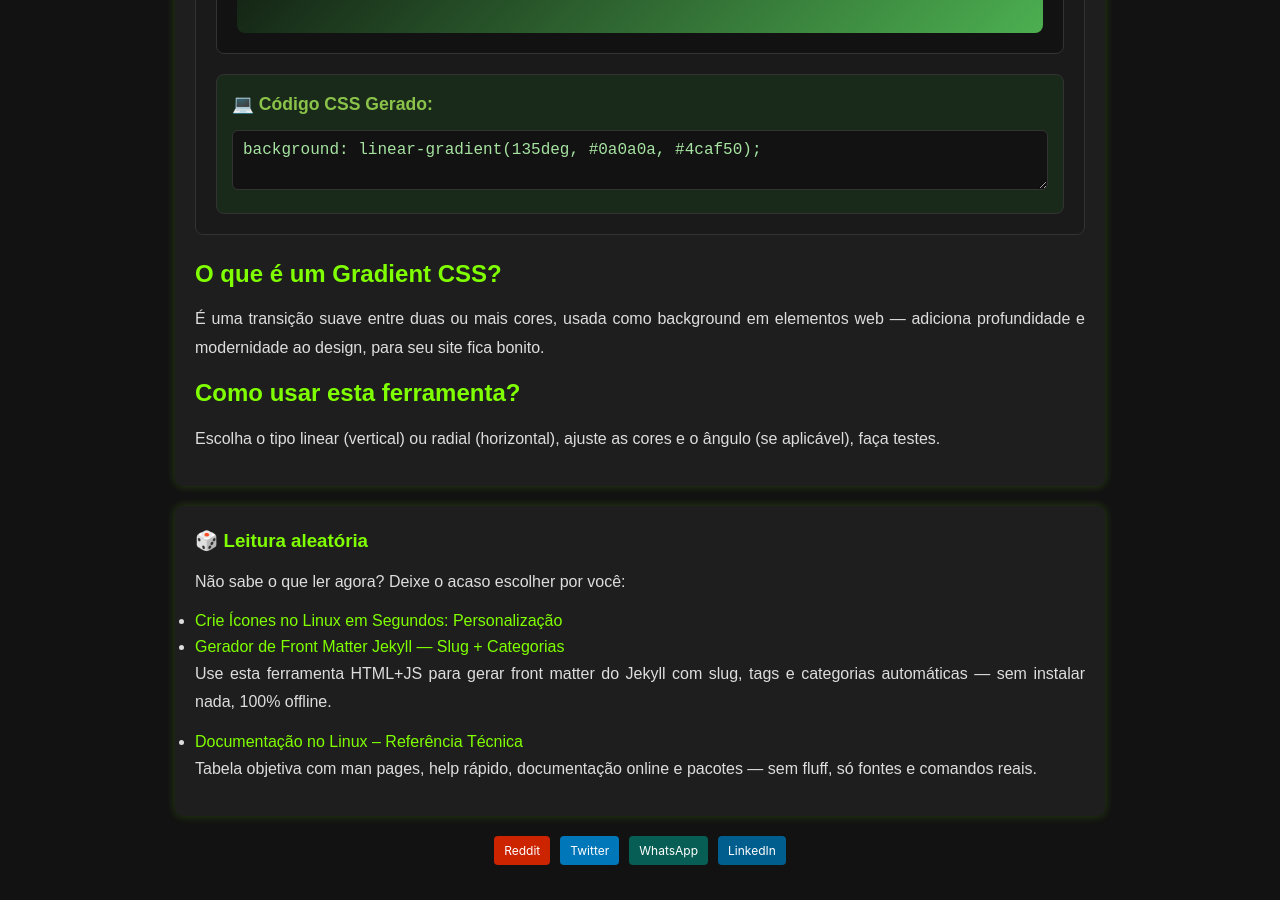
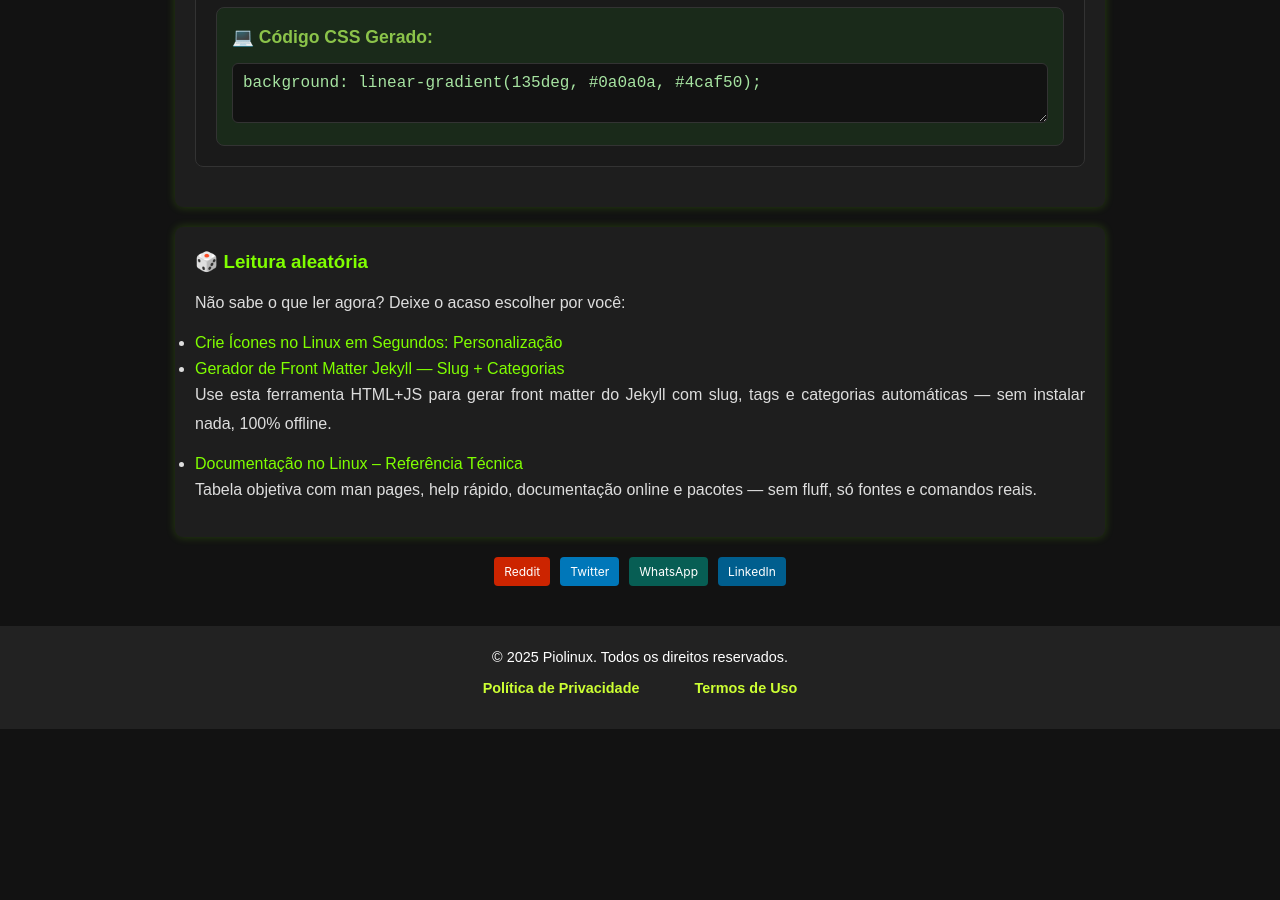
Before and after one commit to Piolinux/piolinux-site, a Jekyll site: the page built from _pages/_tools/gerador-de-gradient-css-online-linear-radial-angulo.html, in a window 1280 px wide and 900 px high, scrolled down 1446 px. Built offline with Jekyll 4.4.1, drawn with Linux system fonts in a browser that asks for light colours; after the commit the page ends 2175 px from its top, so only the background shows below that; some of the changed text lies outside the part shown.

Commit message:
Update gerador-de-gradient-css-online-linear-radial-angulo.html

```diff
--- a/_pages/_tools/gerador-de-gradient-css-online-linear-radial-angulo.html
+++ b/_pages/_tools/gerador-de-gradient-css-online-linear-radial-angulo.html
@@ -86,13 +86,7 @@ tags: [css, gradient, design, frontend, background, cores, designer]
   </div>
 </div>
 
-  <div class="seo-content">
-    <h2>O que é um Gradient CSS?</h2>
-    <p>É uma transição suave entre duas ou mais cores, usada como background em elementos web — adiciona profundidade e modernidade ao design, para seu site fica bonito.</p>
-    <h2>Como usar esta ferramenta?</h2>
-    <p>Escolha o tipo linear (vertical) ou radial (horizontal), ajuste as cores e o ângulo (se aplicável), faça testes.</p>
 
-  </div>
 </section>
 
 
```
